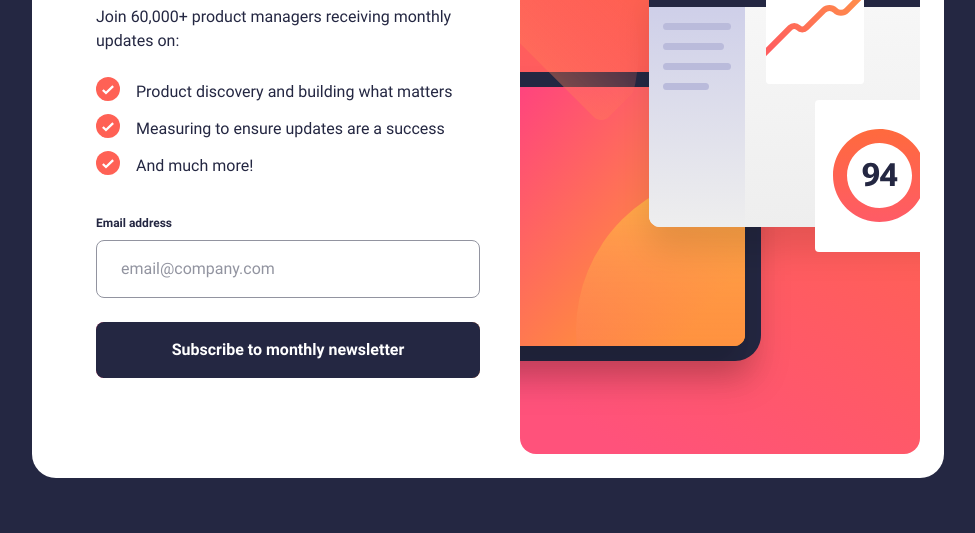
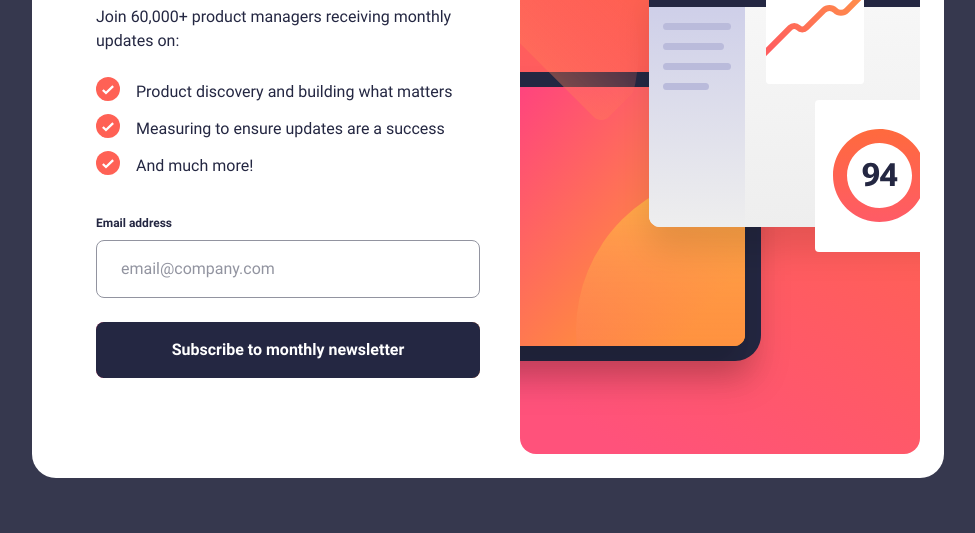
Before and after one commit to wendyhamel/FmNewsletterSignUp, a plain HTML site: page index.html in a window 1280 px wide. Shown: the part 267-800 px from the top of the page, without its empty margins (152-1127 px from the left). Drawn offline with nearby package versions, Linux system fonts and the light colour scheme.

Commit message:
correct bg color

```diff
--- a/index.html
+++ b/index.html
@@ -19,7 +19,7 @@
   <script defer src="https://unpkg.com/alpinejs@3.x.x/dist/cdn.min.js"></script>
 
 </head>
-<body x-data="signup()" class="antialiased text-gray-dark bg-white sm:bg-gray-dark sm:grid sm:place-items-center sm:min-h-screen">
+<body x-data="signup()" class="antialiased text-gray-dark bg-white sm:bg-gray-charcoal sm:grid sm:place-items-center sm:min-h-screen">
   <h1 class="sr-only">Sign-up form</h1>
   <!-- Sign-up form start -->
   <section
```
